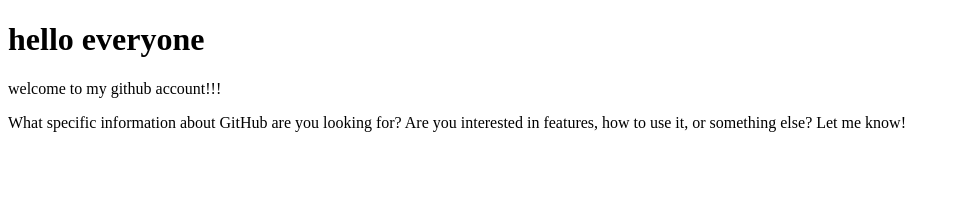
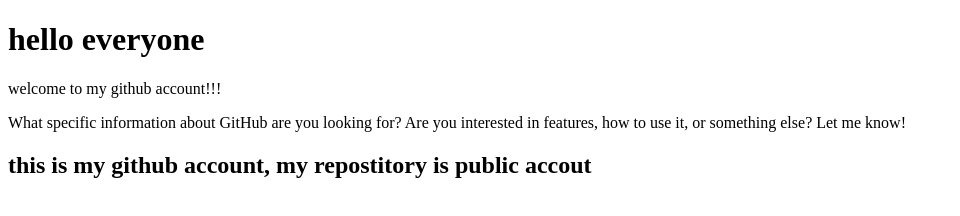
Before and after one commit to jyokhedkar0187/github-preactice0, a plain HTML site: page index.html in a window 1280 px wide. Shown: the whole page, without its empty margins (0-960 px from the left). Drawn offline with Linux system fonts and the light colour scheme.

Commit message:
heading tag added

```diff
--- a/index.html
+++ b/index.html
@@ -9,5 +9,6 @@
     welcome to my github account!!!<br/>
     <p>What specific information about GitHub are you looking for? Are you interested in features, how to use it, or something else? Let me know!
     </p>
+    <h2>this is my github account, my repostitory is public accout</h2>
 </body>
 </html>
```
